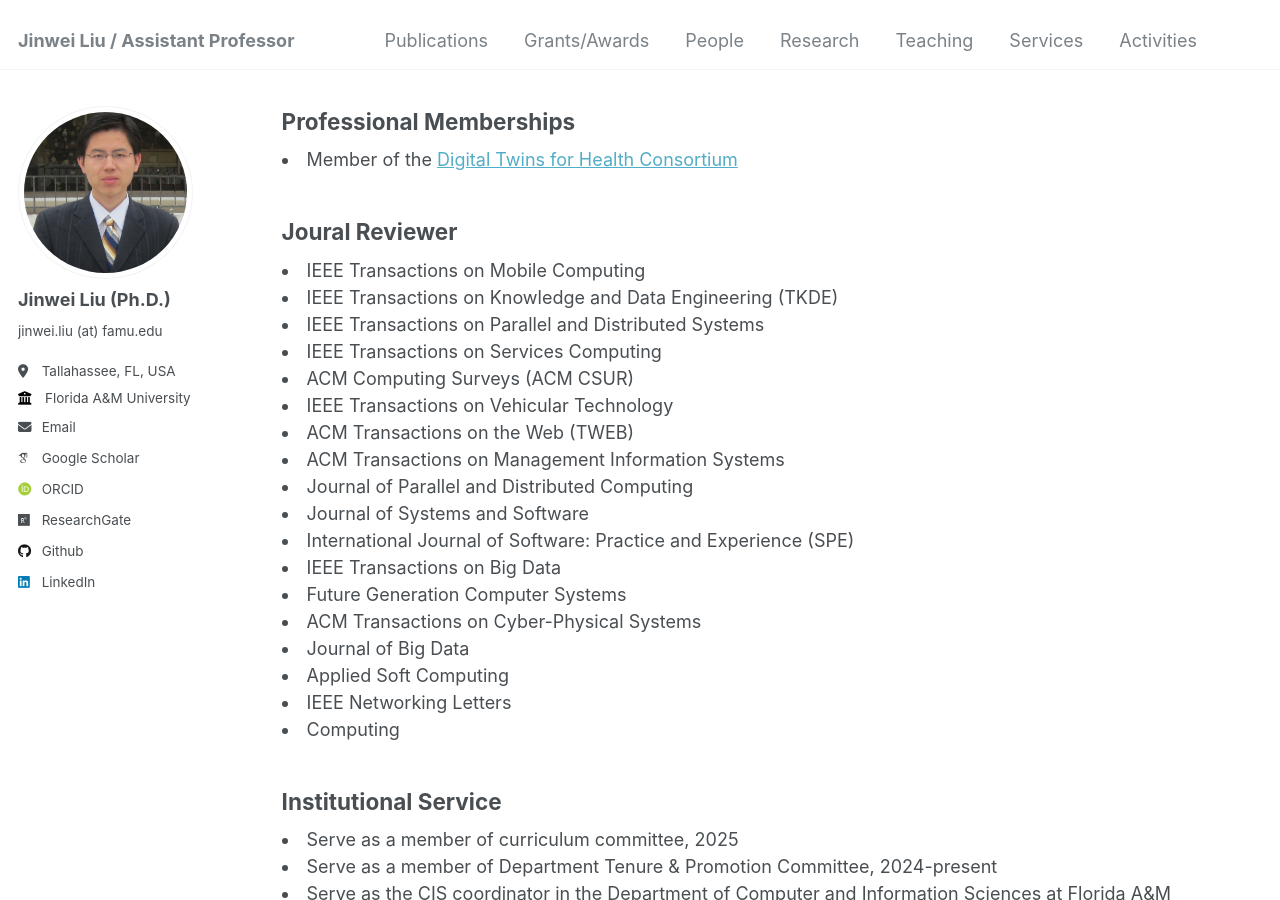
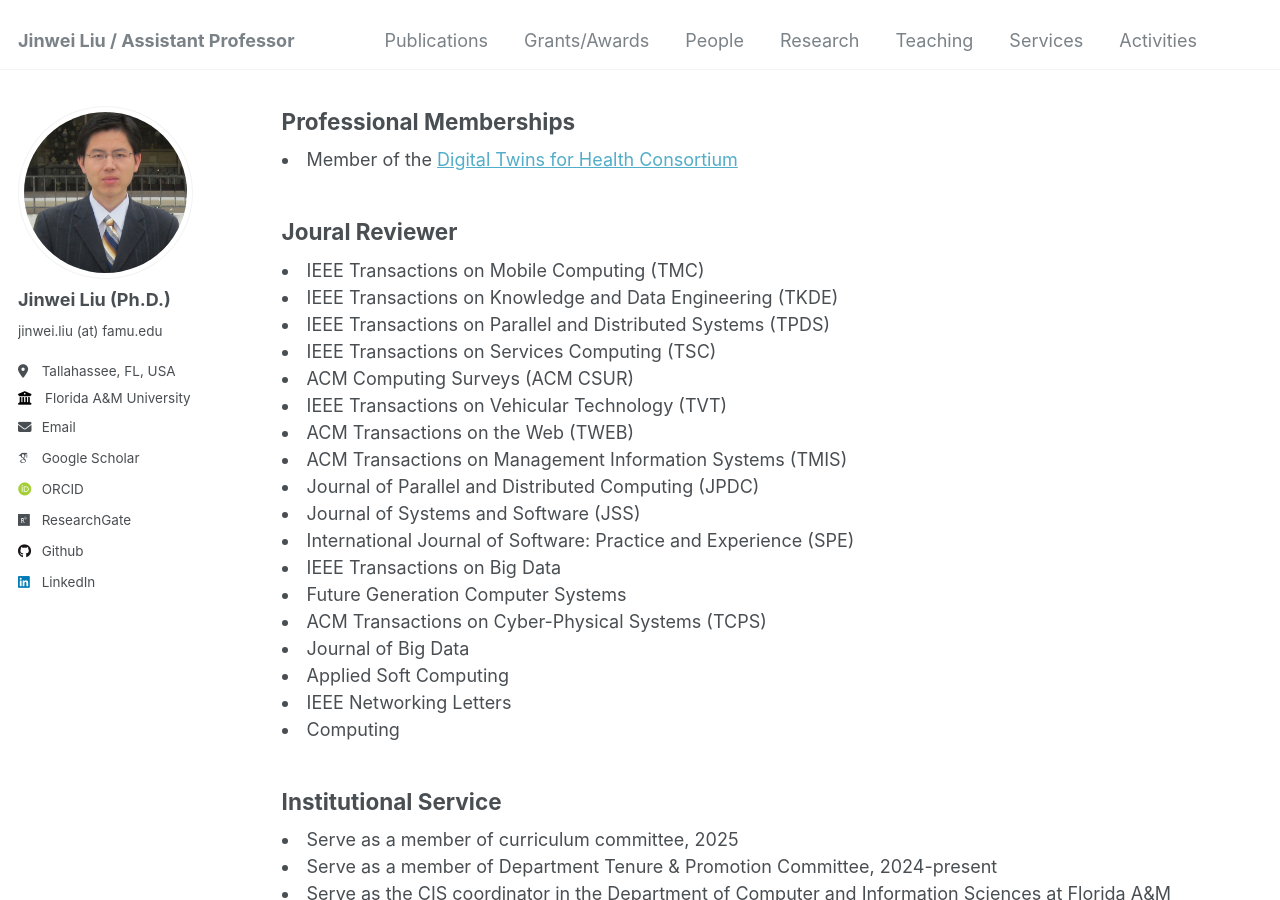
Before and after one commit to jinweiliucu/jinweiliucu.github.io, a Jekyll site: the page built from _pages/services.html, in a window 1280 px wide and 900 px high, scrolled down 1376 px. Built offline with Jekyll 4.4.1, drawn with Linux system fonts in a browser that asks for light colours; some web fonts are replaced.

Commit message:
Update services.html

```diff
--- a/_pages/services.html
+++ b/_pages/services.html
@@ -121,7 +121,7 @@ author_profile: true
 
 <h2 class="text-left">Joural Reviewer </h2>
 	<li>
-    	IEEE Transactions on Mobile Computing
+    	IEEE Transactions on Mobile Computing (TMC)
 	</li>
 
 	<li>
@@ -129,11 +129,11 @@ author_profile: true
 	</li>
 
 	<li>
-	IEEE Transactions on Parallel and Distributed Systems
+	IEEE Transactions on Parallel and Distributed Systems (TPDS)
 	</li>
 
 	<li>
-	IEEE Transactions on Services Computing
+	IEEE Transactions on Services Computing (TSC)
 	</li>
 
 	<li>
@@ -141,7 +141,7 @@ author_profile: true
 	</li>
 
 	<li>
-	IEEE Transactions on Vehicular Technology
+	IEEE Transactions on Vehicular Technology (TVT)
 	</li>
 
 	<li>
@@ -149,15 +149,15 @@ author_profile: true
 	</li>
 
 	<li>
-	ACM Transactions on Management Information Systems
+	ACM Transactions on Management Information Systems (TMIS)
 	</li>
 
 	<li>
-	Journal of Parallel and Distributed Computing
+	Journal of Parallel and Distributed Computing (JPDC)
 	</li>
 
 	<li>
-	Journal of Systems and Software
+	Journal of Systems and Software (JSS)
 	</li>
 
 	<li>
@@ -173,7 +173,7 @@ author_profile: true
 	</li>
 
 	<li>
-	ACM Transactions on Cyber-Physical Systems
+	ACM Transactions on Cyber-Physical Systems (TCPS)
 	</li>
 
 	<li>
```
